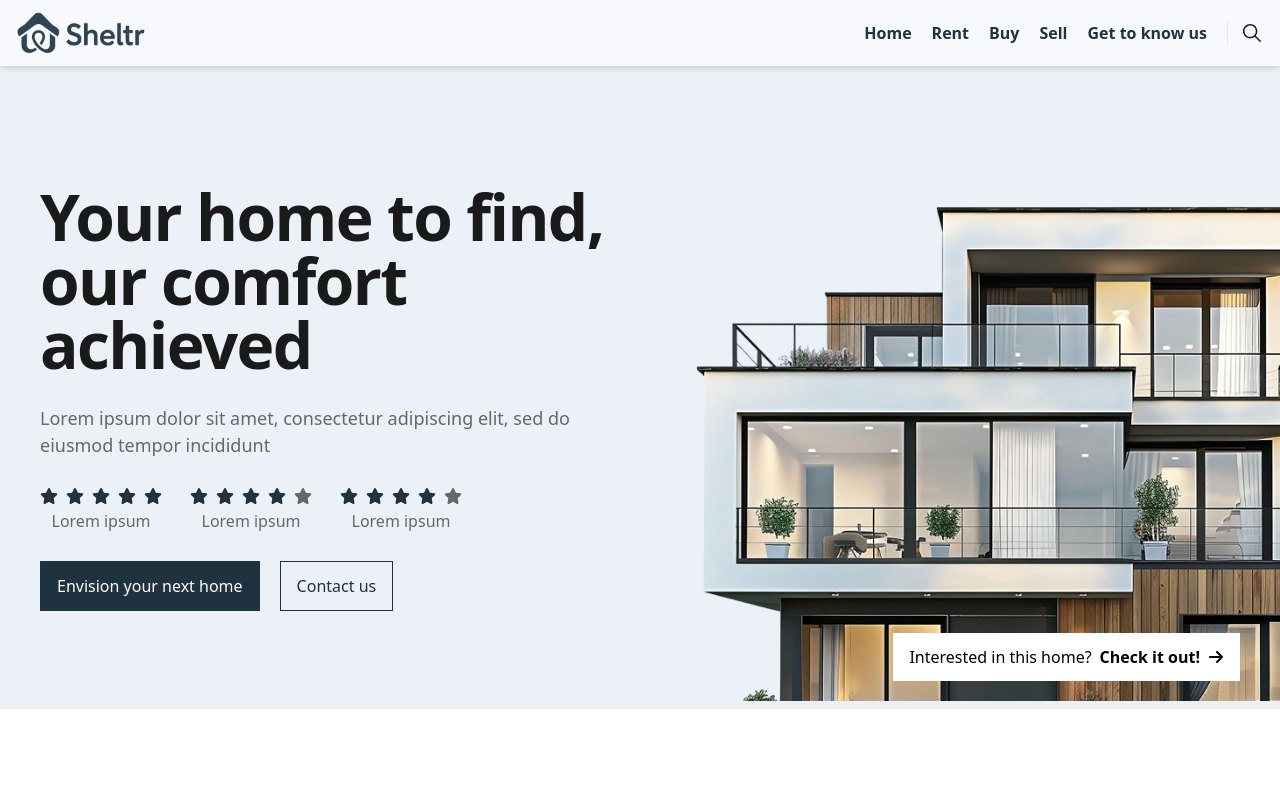
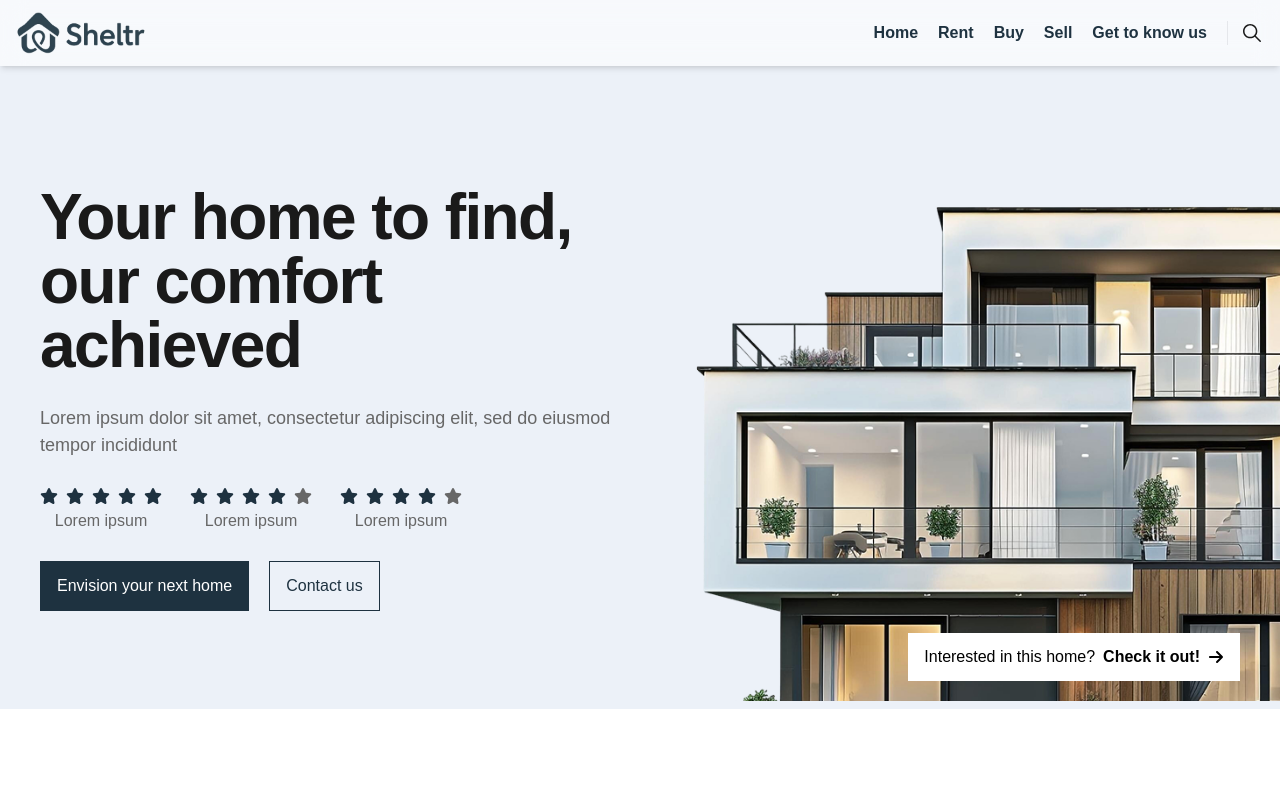
Before and after one commit to alonzojoe/sheltr, a React (Vite) app: page / in a window 1280 px wide. Shown: the top 800 px of the page. Built offline with nearby package versions, Linux system fonts and the light colour scheme.

Commit message:
font changes set to Poppins (Google Font)

```diff
--- a/src/index.css
+++ b/src/index.css
@@ -1,4 +1,5 @@
 @import 'tailwindcss';
+@import url('https://fonts.googleapis.com/css2?family=Poppins:ital,wght@0,100;0,200;0,300;0,400;0,500;0,600;0,700;0,800;0,900;1,100;1,200;1,300;1,400;1,500;1,600;1,700;1,800;1,900&display=swap');
 
 @theme {
     --color-text-dark: #1A1A1A;
@@ -53,6 +54,11 @@
     }
 }
 
+body {
+    font-family: "Poppins", sans-serif;
+    ;
+}
+
 .animate-fadeIn {
     animation: fadeIn 400ms ease-out;
 }
```
